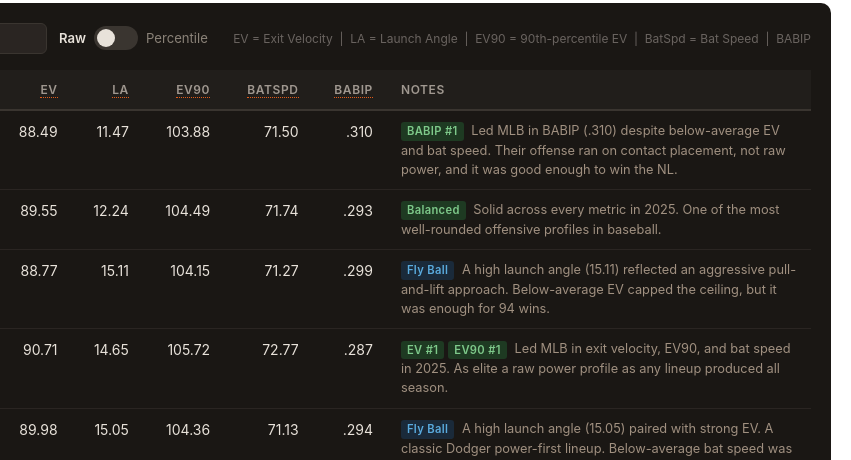
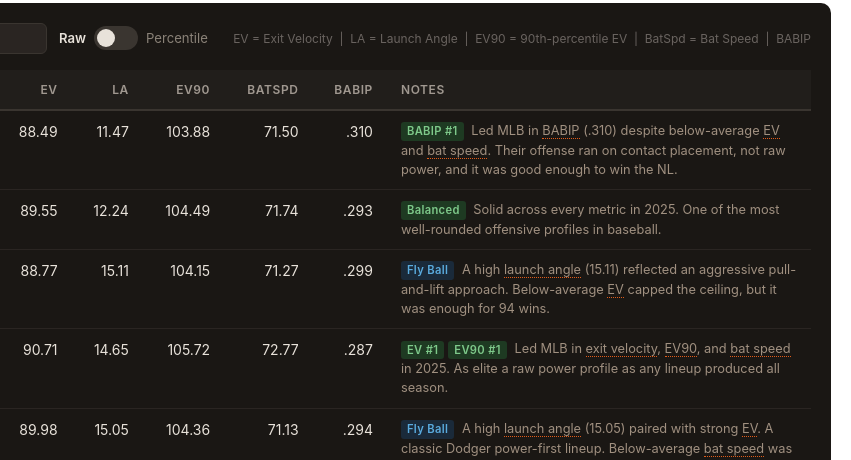
Before and after one commit to AllanBranstiter/exit-velo, an Eleventy site: page src/team-stats-2025.njk in a window 1280 px wide. Shown: the part 338-798 px from the top of the page, 311-1162 px from the left. Built offline with nearby package versions, Linux system fonts and the light colour scheme; Eleventy itself is replaced by a stand-in of ours; files that its build step writes are made by us from their sources.

Commit message:
Update team-stats-2025.njk

```diff
--- a/src/team-stats-2025.njk
+++ b/src/team-stats-2025.njk
@@ -191,11 +191,11 @@ permalink: /team-stats-2025.html
           <tr>
             <th data-col="0" data-type="str">Team</th>
             <th data-col="1" data-type="num">PCT</th>
-            <th data-col="2" data-type="num"><span class="term" data-term="exit velocity">EV</span></th>
-            <th data-col="3" data-type="num"><span class="term" data-term="launch angle">LA</span></th>
-            <th data-col="4" data-type="num"><span class="term" data-term="ev90">EV90</span></th>
-            <th data-col="5" data-type="num"><span class="term" data-term="bat speed">BatSpd</span></th>
-            <th data-col="6" data-type="num"><span class="term" data-term="babip (batter)">BABIP</span></th>
+            <th data-col="2" data-type="num">EV</th>
+            <th data-col="3" data-type="num">LA</th>
+            <th data-col="4" data-type="num">EV90</th>
+            <th data-col="5" data-type="num">BatSpd</th>
+            <th data-col="6" data-type="num">BABIP</th>
             <th data-col="7" data-type="str">Notes</th>
           </tr>
         </thead>
@@ -215,36 +215,36 @@ permalink: /team-stats-2025.html
   const g = s => s.replace(/badge /g, 'tbs-badge ').replace(/badge-/g, 'tbs-badge-');
 
   const data = [
-    ["MIL", .599, 88.49, 11.47, 103.88, 71.50, .310, g(`<span class="badge badge-green">BABIP #1</span> Led MLB in BABIP (.310) despite below-average EV and bat speed. Their offense ran on contact placement, not raw power, and it was good enough to win the NL.`)],
-    ["PHI", .593, 89.55, 12.24, 104.49, 71.74, .293, g(`<span class="badge badge-green">Balanced</span> Solid across every metric in 2025. One of the most well-rounded offensive profiles in baseball.`)],
-    ["TOR", .580, 88.77, 15.11, 104.15, 71.27, .299, g(`<span class="badge badge-blue">Fly Ball</span> A high launch angle (15.11) reflected an aggressive pull-and-lift approach. Below-average EV capped the ceiling, but it was enough for 94 wins.`)],
-    ["NYY", .580, 90.71, 14.65, 105.72, 72.77, .287, g(`<span class="badge badge-green">EV #1</span><span class="badge badge-green">EV90 #1</span> Led MLB in exit velocity, EV90, and bat speed in 2025. As elite a raw power profile as any lineup produced all season.`)],
-    ["LAD", .574, 89.98, 15.05, 104.36, 71.13, .294, g(`<span class="badge badge-blue">Fly Ball</span> A high launch angle (15.05) paired with strong EV. A classic Dodger power-first lineup. Below-average bat speed was the one surprise.`)],
-    ["CHC", .568, 88.61, 14.16, 103.84, 70.93, .284, g(`<span class="badge badge-orange">Fly Ball</span> High launch angle without the bat speed or EV to match. The Cubs relied on pull power rather than overall contact quality, and still won 92 games.`)],
-    ["SDP", .556, 88.09, 11.41, 103.33, 70.96, .295, g(`<span class="badge badge-blue">Line Drive</span> The lowest EV90 in MLB (103.33) and a flat launch angle. A contact-first, gap-hitting approach with limited power upside. Ninety wins showed it worked.`)],
-    ["SEA", .556, 89.34, 12.37, 104.32, 71.32, .295, g(`<span class="badge badge-green">Balanced</span> Quietly above-average in EV and EV90 with a balanced launch angle. An understated offensive profile that matched San Diego win-for-win.`)],
-    ["BOS", .549, 89.61, 11.56, 104.80, 72.50, .304, g(`<span class="badge badge-green">Hard Contact</span> Strong EV and bat speed with a low launch angle. A line-drive power team that didn't need loft to do damage. The BABIP of .304 reflected consistent hard contact.`)],
-    ["CLE", .543, 88.96, 16.16, 104.15, 71.85, .259, g(`<span class="badge badge-red">BABIP #29</span><span class="badge badge-blue">LA #1</span> The highest launch angle in MLB (16.16) but the second-lowest BABIP. A lot of fly balls didn't land. Cleveland won 88 games in spite of the contact profile, not because of it.`)],
-    ["HOU", .537, 88.65, 13.72, 104.79, 72.23, .301, g(`<span class="badge badge-green">Deep EV</span> Strong EV90 (104.79) and bat speed with a neutral launch angle. Contact quality held up deep into the lineup and powered an 87-win season.`)],
-    ["DET", .537, 89.28, 16.15, 104.35, 71.60, .287, g(`<span class="badge badge-blue">Fly Ball</span> The second-highest launch angle (16.15) with good EV to back it up. Unlike Cleveland, Detroit's fly-ball approach converted. Eighty-seven wins in a breakout year.`)],
-    ["NYM", .512, 90.27, 11.90, 105.66, 72.34, .289, g(`<span class="badge badge-green">EV #2</span><span class="badge badge-green">EV90 #2</span> Second in both EV and EV90 despite finishing at .512. The Mets had one of the most underleveraged power profiles in baseball. The production didn't match the contact quality.`)],
-    ["CIN", .512, 89.09, 13.28, 103.85, 70.94, .277, g(`<span class="badge badge-orange">Below Avg</span> Near-average EV with below-average bat speed and EV90. A balanced but unexceptional profile that landed them exactly at .512.`)],
-    ["KCR", .506, 89.50, 14.35, 104.41, 71.88, .270, g(`<span class="badge badge-orange">Low BABIP</span> Above-average EV and bat speed, but a BABIP of .270 suggests fly balls weren't converting. A pull-heavy approach likely cost them some hits.`)],
-    ["SFG", .500, 88.11, 13.27, 103.59, 71.10, .279, g(`<span class="badge badge-red">EV90 #29</span> The second-lowest EV90 in baseball. Soft contact ran deep in the roster, and the Giants finished exactly .500. A result that felt generous given the underlying numbers.`)],
-    ["TEX", .500, 88.54, 14.59, 104.16, 70.96, .274, g(`<span class="badge badge-orange">Fly Ball</span> A high launch angle (14.59) without the EV or bat speed to carry it. Texas finished .500 despite a fly-ball approach that didn't have the tools behind it.`)],
-    ["ARI", .494, 88.85, 11.40, 103.96, 71.18, .289, g(`<span class="badge badge-blue">Line Drive</span> The second-lowest launch angle (11.40). A contact-first approach with limited over-the-fence upside. The Diamondbacks just missed .500 in a season that felt like a step back.`)],
-    ["MIA", .488, 89.39, 11.83, 104.39, 71.25, .298, g(`<span class="badge badge-blue">Line Drive</span> A low launch angle (11.83) with above-average EV. The Marlins made solid contact but couldn't string enough of it together to get over .500.`)],
-    ["STL", .481, 89.27, 14.24, 104.25, 71.79, .294, g(`<span class="badge badge-orange">Stranded Power</span> Above-average in most categories, yet finished under .500. The contact metrics suggested a better offense than St. Louis got out of it in 2025.`)],
-    ["TBR", .475, 89.27, 10.90, 104.83, 72.40, .305, g(`<span class="badge badge-blue">Low LA</span><span class="badge badge-green">BABIP #2</span> The second-lowest launch angle in MLB (10.90). An extreme groundball and line-drive team. The BABIP of .305 rewarded the approach, but strong EV90 and bat speed were left on the table.`)],
-    ["ATH", .469, 88.50, 12.76, 104.47, 71.71, .298, g(`<span class="badge badge-orange">Average</span> Quietly above-average bat speed and EV90, but a mid-range profile that didn't translate to wins in 2025.`)],
-    ["ATL", .469, 89.48, 14.42, 105.21, 71.76, .291, g(`<span class="badge badge-red">Underperformer</span> Strong EV90 (105.21, 4th in MLB) and above-average EV. The Braves had the contact profile of a contender and finished 76-86. A significant underperformance.`)],
-    ["BAL", .463, 89.30, 13.82, 104.94, 72.44, .274, g(`<span class="badge badge-red">Underperformer</span> Above-average EV90 (104.94) and elite bat speed (72.44, 3rd in MLB), yet finished 75-87 with a BABIP of .274. The underlying metrics were much better than the results.`)],
-    ["LAA", .444, 88.69, 13.85, 104.34, 71.39, .274, g(`<span class="badge badge-orange">Average</span> Unexceptional across the board with a below-average BABIP. No standout strengths, and 72 wins reflected it.`)],
-    ["PIT", .438, 89.31, 12.24, 105.36, 72.77, .275, g(`<span class="badge badge-red">Talent Gap</span><span class="badge badge-green">EV90 #3</span> The third-highest EV90 and tied for the top bat speed in baseball, yet Pittsburgh won just 71 games. The gap between contact quality and results was the most glaring on the board.`)],
-    ["MIN", .432, 88.78, 14.00, 104.08, 70.85, .258, g(`<span class="badge badge-red">BatSpd #30</span><span class="badge badge-red">BABIP #30</span> Dead last in bat speed and BABIP. A fly-ball approach (launch angle 14.00) without the contact quality to support it. A tough combination that produced 70 wins.`)],
-    ["WSN", .407, 88.91,  9.61, 104.82, 71.41, .293, g(`<span class="badge badge-blue">LA #30</span> The lowest launch angle in MLB by a wide margin (9.61). An extreme groundball team. Solid EV90 (104.82) went largely to waste on balls in the dirt. Sixty-six wins.`)],
-    ["CHW", .370, 89.39, 15.21, 104.08, 70.83, .264, g(`<span class="badge badge-red">LA #3</span><span class="badge badge-red">Low BABIP</span> The third-highest launch angle (15.21) with the second-lowest bat speed and a BABIP of .264. Lots of weak fly balls. About as difficult a combination as you can have. Sixty wins.`)],
-    ["COL", .265, 88.08, 13.65, 103.98, 71.56, .297, g(`<span class="badge badge-red">EV #30</span><span class="badge badge-red">EV90 #30</span> The worst EV and EV90 in baseball in 2025. The near-league-average BABIP (.297) was a Coors Field mirage. Nothing to build on offensively, and 43 wins showed it.`)],
+    ["MIL", 0.599, 88.49, 11.47, 103.88, 71.5, 0.31, g(`<span class="badge badge-green">BABIP #1</span> Led MLB in <span class="term" data-term="babip (batter)">BABIP</span> (.310) despite below-average <span class="term" data-term="exit velocity">EV</span> and <span class="term" data-term="bat speed">bat speed</span>. Their offense ran on contact placement, not raw power, and it was good enough to win the NL.`)],
+    ["PHI", 0.593, 89.55, 12.24, 104.49, 71.74, 0.293, g(`<span class="badge badge-green">Balanced</span> Solid across every metric in 2025. One of the most well-rounded offensive profiles in baseball.`)],
+    ["TOR", 0.58, 88.77, 15.11, 104.15, 71.27, 0.299, g(`<span class="badge badge-blue">Fly Ball</span> A high <span class="term" data-term="launch angle">launch angle</span> (15.11) reflected an aggressive pull-and-lift approach. Below-average <span class="term" data-term="exit velocity">EV</span> capped the ceiling, but it was enough for 94 wins.`)],
+    ["NYY", 0.58, 90.71, 14.65, 105.72, 72.77, 0.287, g(`<span class="badge badge-green">EV #1</span><span class="badge badge-green">EV90 #1</span> Led MLB in <span class="term" data-term="exit velocity">exit velocity</span>, <span class="term" data-term="ev90">EV90</span>, and <span class="term" data-term="bat speed">bat speed</span> in 2025. As elite a raw power profile as any lineup produced all season.`)],
+    ["LAD", 0.574, 89.98, 15.05, 104.36, 71.13, 0.294, g(`<span class="badge badge-blue">Fly Ball</span> A high <span class="term" data-term="launch angle">launch angle</span> (15.05) paired with strong <span class="term" data-term="exit velocity">EV</span>. A classic Dodger power-first lineup. Below-average <span class="term" data-term="bat speed">bat speed</span> was the one surprise.`)],
+    ["CHC", 0.568, 88.61, 14.16, 103.84, 70.93, 0.284, g(`<span class="badge badge-orange">Fly Ball</span> High <span class="term" data-term="launch angle">launch angle</span> without the <span class="term" data-term="bat speed">bat speed</span> or <span class="term" data-term="exit velocity">EV</span> to match. The Cubs relied on pull power rather than overall contact quality, and still won 92 games.`)],
+    ["SDP", 0.556, 88.09, 11.41, 103.33, 70.96, 0.295, g(`<span class="badge badge-blue">Line Drive</span> The lowest <span class="term" data-term="ev90">EV90</span> in MLB (103.33) and a flat <span class="term" data-term="launch angle">launch angle</span>. A contact-first, gap-hitting approach with limited power upside. Ninety wins showed it worked.`)],
+    ["SEA", 0.556, 89.34, 12.37, 104.32, 71.32, 0.295, g(`<span class="badge badge-green">Balanced</span> Quietly above-average in <span class="term" data-term="exit velocity">EV</span> and <span class="term" data-term="ev90">EV90</span> with a balanced <span class="term" data-term="launch angle">launch angle</span>. An understated offensive profile that matched San Diego win-for-win.`)],
+    ["BOS", 0.549, 89.61, 11.56, 104.8, 72.5, 0.304, g(`<span class="badge badge-green">Hard Contact</span> Strong <span class="term" data-term="exit velocity">EV</span> and <span class="term" data-term="bat speed">bat speed</span> with a low <span class="term" data-term="launch angle">launch angle</span>. A line-drive power team that didn't need loft to do damage. The <span class="term" data-term="babip (batter)">BABIP</span> of .304 reflected consistent hard contact.`)],
+    ["CLE", 0.543, 88.96, 16.16, 104.15, 71.85, 0.259, g(`<span class="badge badge-red">BABIP #29</span><span class="badge badge-blue">LA #1</span> The highest <span class="term" data-term="launch angle">launch angle</span> in MLB (16.16) but the second-lowest <span class="term" data-term="babip (batter)">BABIP</span>. A lot of fly balls didn't land. Cleveland won 88 games in spite of the contact profile, not because of it.`)],
+    ["HOU", 0.537, 88.65, 13.72, 104.79, 72.23, 0.301, g(`<span class="badge badge-green">Deep EV</span> Strong <span class="term" data-term="ev90">EV90</span> (104.79) and <span class="term" data-term="bat speed">bat speed</span> with a neutral <span class="term" data-term="launch angle">launch angle</span>. Contact quality held up deep into the lineup and powered an 87-win season.`)],
+    ["DET", 0.537, 89.28, 16.15, 104.35, 71.6, 0.287, g(`<span class="badge badge-blue">Fly Ball</span> The second-highest <span class="term" data-term="launch angle">launch angle</span> (16.15) with good <span class="term" data-term="exit velocity">EV</span> to back it up. Unlike Cleveland, Detroit's fly-ball approach converted. Eighty-seven wins in a breakout year.`)],
+    ["NYM", 0.512, 90.27, 11.9, 105.66, 72.34, 0.289, g(`<span class="badge badge-green">EV #2</span><span class="badge badge-green">EV90 #2</span> Second in both <span class="term" data-term="exit velocity">EV</span> and <span class="term" data-term="ev90">EV90</span> despite finishing at .512. The Mets had one of the most underleveraged power profiles in baseball. The production didn't match the contact quality.`)],
+    ["CIN", 0.512, 89.09, 13.28, 103.85, 70.94, 0.277, g(`<span class="badge badge-orange">Below Avg</span> Near-average <span class="term" data-term="exit velocity">EV</span> with below-average <span class="term" data-term="bat speed">bat speed</span> and <span class="term" data-term="ev90">EV90</span>. A balanced but unexceptional profile that landed them exactly at .512.`)],
+    ["KCR", 0.506, 89.5, 14.35, 104.41, 71.88, 0.27, g(`<span class="badge badge-orange">Low BABIP</span> Above-average <span class="term" data-term="exit velocity">EV</span> and <span class="term" data-term="bat speed">bat speed</span>, but a <span class="term" data-term="babip (batter)">BABIP</span> of .270 suggests fly balls weren't converting. A pull-heavy approach likely cost them some hits.`)],
+    ["SFG", 0.5, 88.11, 13.27, 103.59, 71.1, 0.279, g(`<span class="badge badge-red">EV90 #29</span> The second-lowest <span class="term" data-term="ev90">EV90</span> in baseball. Soft contact ran deep in the roster, and the Giants finished exactly .500. A result that felt generous given the underlying numbers.`)],
+    ["TEX", 0.5, 88.54, 14.59, 104.16, 70.96, 0.274, g(`<span class="badge badge-orange">Fly Ball</span> A high <span class="term" data-term="launch angle">launch angle</span> (14.59) without the <span class="term" data-term="exit velocity">EV</span> or <span class="term" data-term="bat speed">bat speed</span> to carry it. Texas finished .500 despite a fly-ball approach that didn't have the tools behind it.`)],
+    ["ARI", 0.494, 88.85, 11.4, 103.96, 71.18, 0.289, g(`<span class="badge badge-blue">Line Drive</span> The second-lowest <span class="term" data-term="launch angle">launch angle</span> (11.40). A contact-first approach with limited over-the-fence upside. The Diamondbacks just missed .500 in a season that felt like a step back.`)],
+    ["MIA", 0.488, 89.39, 11.83, 104.39, 71.25, 0.298, g(`<span class="badge badge-blue">Line Drive</span> A low <span class="term" data-term="launch angle">launch angle</span> (11.83) with above-average <span class="term" data-term="exit velocity">EV</span>. The Marlins made solid contact but couldn't string enough of it together to get over .500.`)],
+    ["STL", 0.481, 89.27, 14.24, 104.25, 71.79, 0.294, g(`<span class="badge badge-orange">Stranded Power</span> Above-average in most categories, yet finished under .500. The contact metrics suggested a better offense than St. Louis got out of it in 2025.`)],
+    ["TBR", 0.475, 89.27, 10.9, 104.83, 72.4, 0.305, g(`<span class="badge badge-blue">Low LA</span><span class="badge badge-green">BABIP #2</span> The second-lowest <span class="term" data-term="launch angle">launch angle</span> in MLB (10.90). An extreme groundball and line-drive team. The <span class="term" data-term="babip (batter)">BABIP</span> of .305 rewarded the approach, but strong <span class="term" data-term="ev90">EV90</span> and <span class="term" data-term="bat speed">bat speed</span> were left on the table.`)],
+    ["ATH", 0.469, 88.5, 12.76, 104.47, 71.71, 0.298, g(`<span class="badge badge-orange">Average</span> Quietly above-average <span class="term" data-term="bat speed">bat speed</span> and <span class="term" data-term="ev90">EV90</span>, but a mid-range profile that didn't translate to wins in 2025.`)],
+    ["ATL", 0.469, 89.48, 14.42, 105.21, 71.76, 0.291, g(`<span class="badge badge-red">Underperformer</span> Strong <span class="term" data-term="ev90">EV90</span> (105.21, 4th in MLB) and above-average <span class="term" data-term="exit velocity">EV</span>. The Braves had the contact profile of a contender and finished 76-86. A significant underperformance.`)],
+    ["BAL", 0.463, 89.3, 13.82, 104.94, 72.44, 0.274, g(`<span class="badge badge-red">Underperformer</span> Above-average <span class="term" data-term="ev90">EV90</span> (104.94) and elite <span class="term" data-term="bat speed">bat speed</span> (72.44, 3rd in MLB), yet finished 75-87 with a <span class="term" data-term="babip (batter)">BABIP</span> of .274. The underlying metrics were much better than the results.`)],
+    ["LAA", 0.444, 88.69, 13.85, 104.34, 71.39, 0.274, g(`<span class="badge badge-orange">Average</span> Unexceptional across the board with a below-average <span class="term" data-term="babip (batter)">BABIP</span>. No standout strengths, and 72 wins reflected it.`)],
+    ["PIT", 0.438, 89.31, 12.24, 105.36, 72.77, 0.275, g(`<span class="badge badge-red">Talent Gap</span><span class="badge badge-green">EV90 #3</span> The third-highest <span class="term" data-term="ev90">EV90</span> and tied for the top <span class="term" data-term="bat speed">bat speed</span> in baseball, yet Pittsburgh won just 71 games. The gap between contact quality and results was the most glaring on the board.`)],
+    ["MIN", 0.432, 88.78, 14.0, 104.08, 70.85, 0.258, g(`<span class="badge badge-red">BatSpd #30</span><span class="badge badge-red">BABIP #30</span> Dead last in <span class="term" data-term="bat speed">bat speed</span> and <span class="term" data-term="babip (batter)">BABIP</span>. A fly-ball approach (<span class="term" data-term="launch angle">launch angle</span> 14.00) without the contact quality to support it. A tough combination that produced 70 wins.`)],
+    ["WSN", 0.407, 88.91, 9.61, 104.82, 71.41, 0.293, g(`<span class="badge badge-blue">LA #30</span> The lowest <span class="term" data-term="launch angle">launch angle</span> in MLB by a wide margin (9.61). An extreme groundball team. Solid <span class="term" data-term="ev90">EV90</span> (104.82) went largely to waste on balls in the dirt. Sixty-six wins.`)],
+    ["CHW", 0.37, 89.39, 15.21, 104.08, 70.83, 0.264, g(`<span class="badge badge-red">LA #3</span><span class="badge badge-red">Low BABIP</span> The third-highest <span class="term" data-term="launch angle">launch angle</span> (15.21) with the second-lowest <span class="term" data-term="bat speed">bat speed</span> and a <span class="term" data-term="babip (batter)">BABIP</span> of .264. Lots of weak fly balls. About as difficult a combination as you can have. Sixty wins.`)],
+    ["COL", 0.265, 88.08, 13.65, 103.98, 71.56, 0.297, g(`<span class="badge badge-red">EV #30</span><span class="badge badge-red">EV90 #30</span> The worst <span class="term" data-term="exit velocity">EV</span> and <span class="term" data-term="ev90">EV90</span> in baseball in 2025. The near-league-average <span class="term" data-term="babip (batter)">BABIP</span> (.297) was a Coors Field mirage. Nothing to build on offensively, and 43 wins showed it.`)],
   ];
 
   const statCols = [2, 3, 4, 5, 6];
@@ -323,8 +323,7 @@ permalink: /team-stats-2025.html
   }
 
   document.querySelectorAll('.tbs-table thead th').forEach(th => {
-    th.addEventListener('click', (e) => {
-      if (e.target.closest('.term')) return; // let glossary handle it, don't sort
+    th.addEventListener('click', () => {
       const col = +th.dataset.col;
       if (sortCol === col) { sortDir *= -1; } else { sortCol = col; sortDir = th.dataset.type === 'str' ? 1 : -1; }
       applyAll();
```
